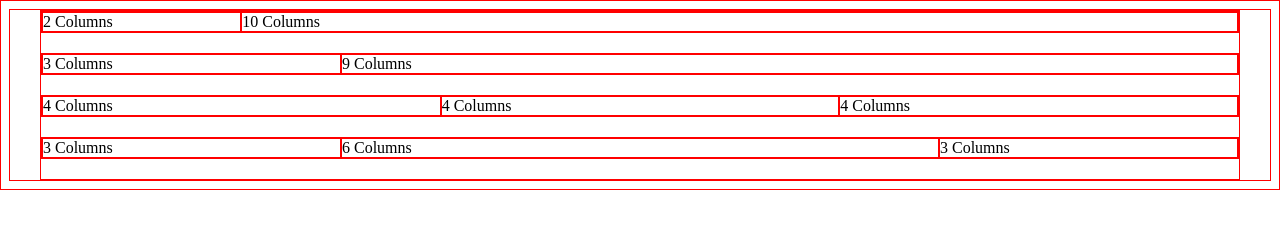
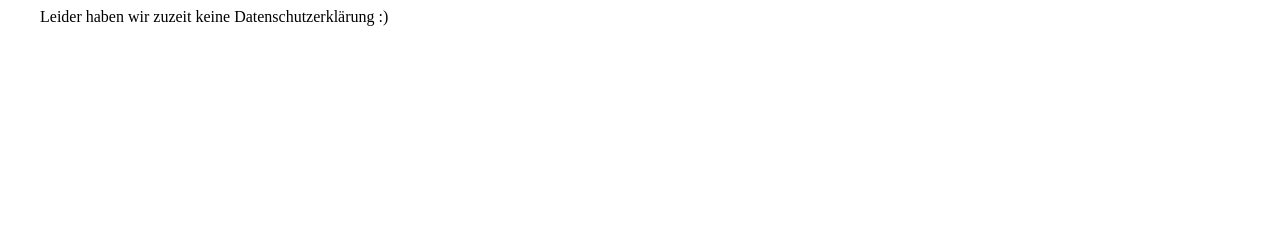
Before and after one commit to YannikPieper/castlelord.github.io, a plain HTML site: page index.html in a window 1280 px wide. Drawn offline with Linux system fonts and the light colour scheme.

Commit message:
added html

```diff
--- a/css/main.css
+++ b/css/main.css
@@ -1,5 +1,4 @@
-* {
-    border: 1px solid red !important;
+
 }
 
 * {
--- a/index.html
+++ b/index.html
@@ -8,22 +8,9 @@
 <body>
   <div class="grid">
     <div class="row">
-      <div class="col-2">2 Columns</div>
-      <div class="col-10">10 Columns</div>
-    </div>
-    <div class="row">
-      <div class="col-3">3 Columns</div>
-      <div class="col-9">9 Columns</div>
-    </div>
-    <div class="row">
-      <div class="col-4">4 Columns</div>
-      <div class="col-4">4 Columns</div>
-      <div class="col-4">4 Columns</div>
-    </div>
-    <div class="row">
-      <div class="col-3">3 Columns</div>
-      <div class="col-6">6 Columns</div>
-      <div class="col-3">3 Columns</div>
+      <div class="col-12">
+        Leider haben wir zuzeit keine Datenschutzerklärung :)
+      </div>
     </div>
   </div>
 </body>
```
